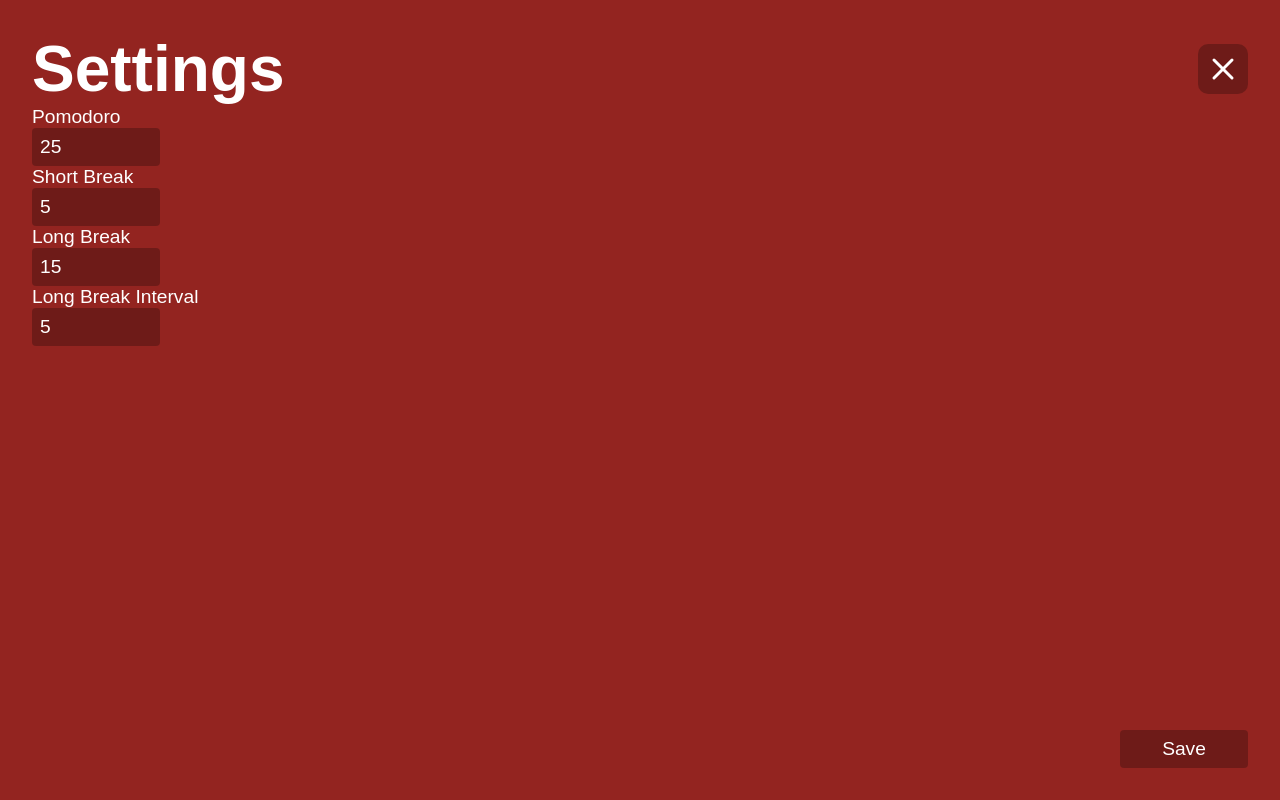
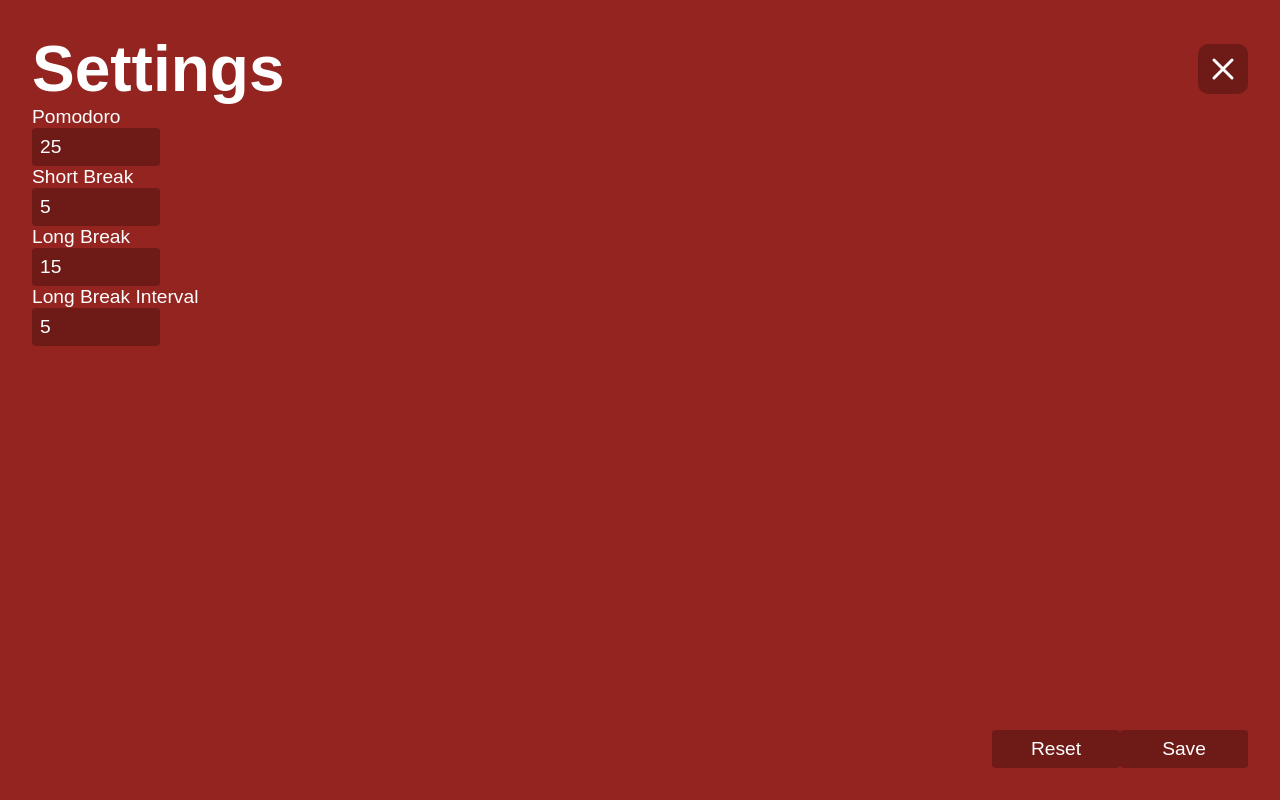
Before and after one commit to willswats/react-pomodoro, a React (Create React App) app: page / in a window 1280 px wide. Both pictures are taken after a click on the button 1191 px from the left and 253 px from the top of the page. Built offline with nearby package versions, Linux system fonts and the light colour scheme; the HTML template or start-up script is replaced by a standard one.

Commit message:
Add reset button for settings

```diff
--- a/src/components/Timer/Buttons/TimerCrossButton.tsx
+++ b/src/components/Timer/Buttons/TimerSettingsCrossButton.tsx
@@ -4,16 +4,19 @@ import { setSettingsVisible } from '../../../store/timerSlice';
 import SvgButton from '../../UI/Buttons/SvgButton';
 import { ReactComponent as SvgCross } from '../../../svgs/x.svg';
 
-const TimerCrossButton = () => {
+const TimerSettingsCrossButton = () => {
   const dispatch = useAppDispatch();
 
-  const timerCrossButtonClickHandler = () => {
+  const timerSettingsCrossButtonClickHandler = () => {
     dispatch(setSettingsVisible(false));
   };
 
   return (
-    <SvgButton svg={<SvgCross />} clickHandler={timerCrossButtonClickHandler} />
+    <SvgButton
+      svg={<SvgCross />}
+      clickHandler={timerSettingsCrossButtonClickHandler}
+    />
   );
 };
 
-export default TimerCrossButton;
+export default TimerSettingsCrossButton;
--- /dev/null
+++ b/src/components/Timer/Buttons/TimerSettingsResetButton.tsx
@@ -0,0 +1,22 @@
+import { FormEvent } from 'react';
+
+import { useAppDispatch } from '../../../store/hooks';
+
+import SettingsTextButton from '../../UI/Buttons/SettingsTextButton';
+
+const TimerSettingsResetButton = () => {
+  const dispatch = useAppDispatch();
+
+  const timerSettingsResetButtonClickHandler = (event: FormEvent) => {
+    event.preventDefault();
+  };
+
+  return (
+    <SettingsTextButton
+      text="Reset"
+      clickHandler={timerSettingsResetButtonClickHandler}
+    />
+  );
+};
+
+export default TimerSettingsResetButton;
--- a/src/components/Timer/TimerSettingsForm.tsx
+++ b/src/components/Timer/TimerSettingsForm.tsx
@@ -5,7 +5,9 @@ import { setSettings, setSettingsVisible } from '../../store/timerSlice';
 
 import SettingsForm from '../UI/Forms/SettingsForm';
 import SettingsInput from '../UI/Inputs/SettingsInput';
-import TimerCrossButton from './Buttons/TimerCrossButton';
+import TimerCrossButton from './Buttons/TimerSettingsCrossButton';
+import SettingsTextButton from '../UI/Buttons/SettingsTextButton';
+import TimerSettingsResetButton from './Buttons/TimerSettingsResetButton';
 
 const TimerSettingsForm = () => {
   const dispatch = useAppDispatch();
@@ -86,7 +88,9 @@ const TimerSettingsForm = () => {
 
   return (
     <SettingsForm
-      crossButton={<TimerCrossButton />}
+      saveButton={<SettingsTextButton text="Save" />}
+      resetButton={<TimerSettingsResetButton />}
+      exitButton={<TimerCrossButton />}
       body={
         <>
           <SettingsInput
--- a/src/components/UI/Buttons/SaveButton.tsx
+++ /dev/null
@@ -1,7 +0,0 @@
-import classes from './SaveButton.module.css';
-
-const SaveButton = () => {
-  return <button className={classes['save-button']}>Save</button>;
-};
-
-export default SaveButton;
--- a/src/components/UI/Buttons/SaveButton.module.css
+++ b/src/components/UI/Buttons/SettingsTextButton.module.css
@@ -1,4 +1,4 @@
-.save-button {
+.settings-text-button {
   width: 8rem;
   font-size: 1.2rem;
   padding: 0.5rem;
--- /dev/null
+++ b/src/components/UI/Buttons/SettingsTextButton.tsx
@@ -0,0 +1,21 @@
+import { FormEvent } from 'react';
+
+import classes from './SettingsTextButton.module.css';
+
+interface SettingsTextButtonProps {
+  text: string;
+  clickHandler?: (event: FormEvent) => void;
+}
+
+const SettingsTextButton = ({
+  text,
+  clickHandler,
+}: SettingsTextButtonProps) => {
+  return (
+    <button onClick={clickHandler} className={classes['settings-text-button']}>
+      {text}
+    </button>
+  );
+};
+
+export default SettingsTextButton;
--- a/src/components/UI/Buttons/SvgButton.tsx
+++ b/src/components/UI/Buttons/SvgButton.tsx
@@ -2,7 +2,7 @@ import classes from './SvgButton.module.css';
 
 interface SvgButtonProps {
   svg: JSX.Element;
-  clickHandler: () => void;
+  clickHandler?: () => void;
   extraButtonClassNames?: string;
   extraSvgClassNames?: string;
 }
--- a/src/components/UI/Forms/SettingsForm.tsx
+++ b/src/components/UI/Forms/SettingsForm.tsx
@@ -1,17 +1,19 @@
 import { FormEvent } from 'react';
-
-import SaveButton from '../Buttons/SaveButton';
 
 import classes from './SettingsForm.module.css';
 
 interface SettingsFormProps {
-  crossButton: JSX.Element;
+  saveButton: JSX.Element;
+  resetButton: JSX.Element;
+  exitButton: JSX.Element;
   body: JSX.Element;
   submitHandler: (event: FormEvent) => void;
 }
 
 const SettingsForm = ({
-  crossButton,
+  saveButton,
+  resetButton,
+  exitButton,
   body,
   submitHandler,
 }: SettingsFormProps) => {
@@ -19,11 +21,12 @@ const SettingsForm = ({
     <form onSubmit={submitHandler} className={classes['settings-form']}>
       <div className={classes['settings-form__top']}>
         <h1 className={classes['settings-form__title']}>Settings</h1>
-        {crossButton}
+        {exitButton}
       </div>
       <div className={classes['settings-form__content']}>{body}</div>
       <div className={classes['settings-form__bottom']}>
-        <SaveButton />
+        {resetButton}
+        {saveButton}
       </div>
     </form>
   );
--- a/src/components/UI/ModalOverlay.module.css
+++ b/src/components/UI/ModalOverlay.module.css
@@ -1,7 +1,7 @@
 .modal-overlay {
   position: fixed;
   width: 100%;
-  height: 100%;
+  height: 100vh;
   top: 0;
   left: 0;
   right: 0;
```
